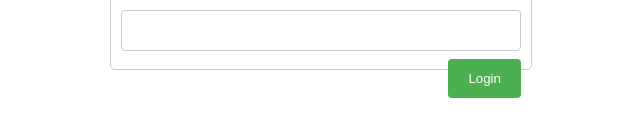
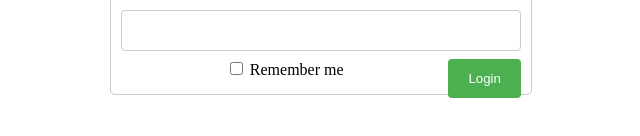
Before and after one commit to victorchendra02/Cross-Site-Scripting-Simulation, a plain HTML site: page index.html in a window 1280 px wide. Shown: the part 178-314 px from the top of the page, 319-959 px from the left. Drawn offline with Linux system fonts and the light colour scheme.

```diff
--- a/index.html
+++ b/index.html
@@ -2,6 +2,7 @@
 <html>
     <head>
         <title>Cross-Site Scripting Simulation</title>
+
         <link rel="stylesheet" type="text/css" href="style.css" />
     </head>
     <body>
@@ -14,6 +15,11 @@
                 <label for="password">Password:</label>
                 <input type="password" id="password" name="password" />
 
+                <label>
+                    <input type="checkbox" name="remember" id="remember" />
+                    Remember me
+                </label>
+
                 <button type="submit">Login</button>
             </form>
         </div>
```
